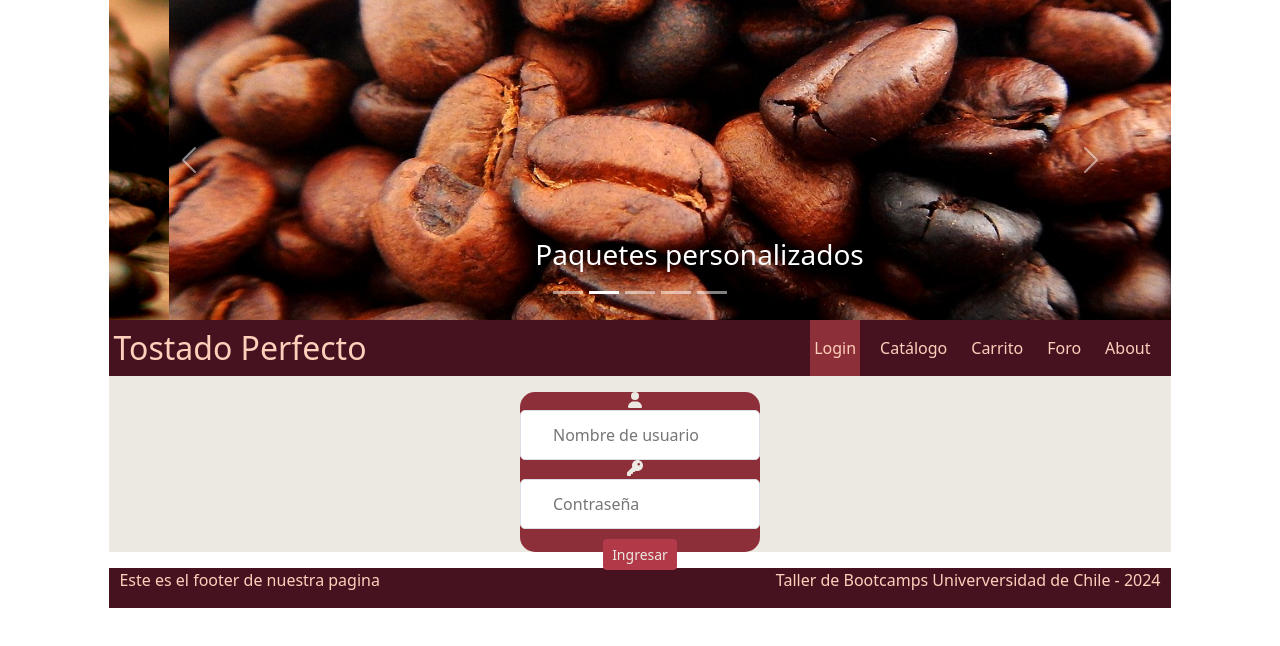
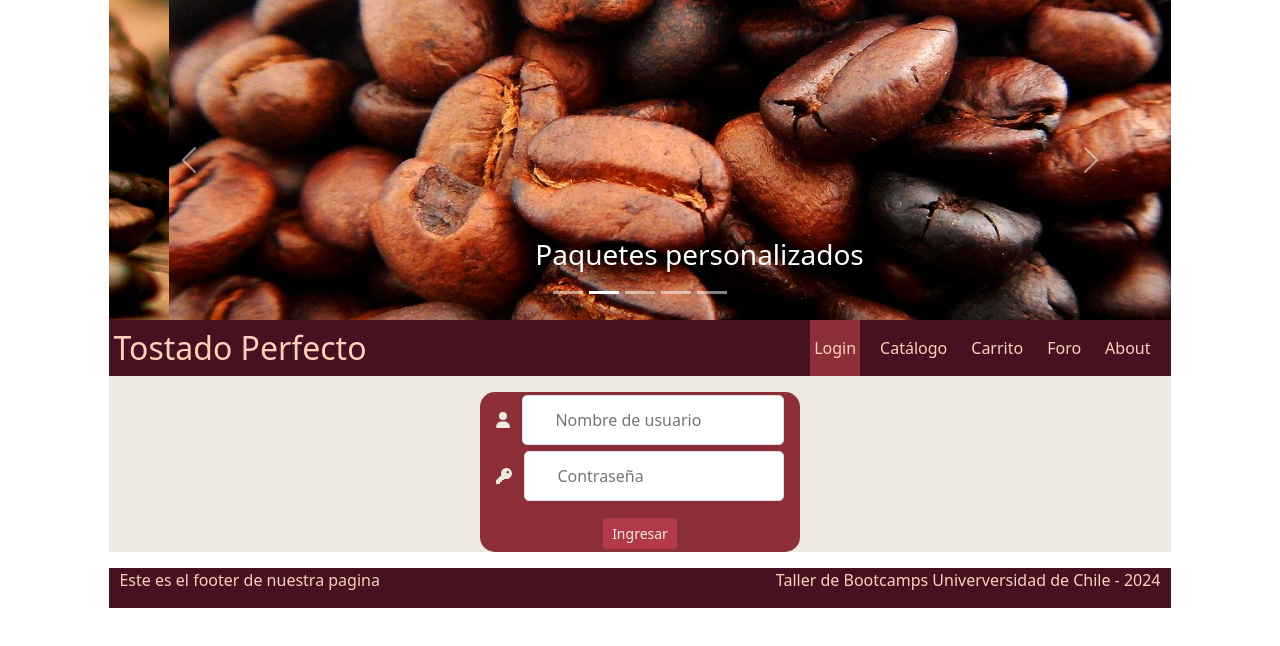
Before and after one commit to bootcamp-uchile-2024/grupo-4-frontend, a React (Vite) app in the folder TostadoPerfecto/: page /login in a window 1280 px wide. Shown: the top 646 px of the page. Built offline with nearby package versions, Linux system fonts and the light colour scheme.

Commit message:
Actualizado: servicios.md, login; Add: interfaz creacion de usuario

```diff
--- a/TostadoPerfecto/src/Paginas/Login.css
+++ b/TostadoPerfecto/src/Paginas/Login.css
@@ -1,6 +1,6 @@
 #loginForm {
     background-color: #8C2F39;
-    width: 15rem;
+    width: 20rem;
     height: 10rem;
     border-radius: 15px;
     display: flex;
@@ -21,8 +21,33 @@
     padding-right: 10px;
 }
 
-.mini-caja {
-    margin: auto;
+.mini-caja-login {
+    display: flex;
+    gap: 0.15rem;
+    align-items: center;
+    text-align: start;
+    width: 90%;
+}
+
+.mini-caja-login input {
+    width: 100%;
+    padding: 0.75rem 2rem;
+    background: #ffff;
+    border: 1px solid #dcdfe5;
+    color: #424b5a
+}
+
+.mini-caja-login select {
+    width: 100%;
+    padding: 0.75rem 2rem;
+    background: #ffff;
+    border: 1px solid #dcdfe5;
+    color: #424b5a
+}
+
+.mini-caja-button {
+    display: flex;
+    justify-content: center;
 }
 
 input {
--- a/TostadoPerfecto/src/Paginas/Login.tsx
+++ b/TostadoPerfecto/src/Paginas/Login.tsx
@@ -8,6 +8,8 @@ import {  useNavigate} from 'react-router-dom';
 
 
 export function Login() {
+
+    const navigate = useNavigate();
 
     const [formData, setFormData] = useState({
         nombre: "",
@@ -21,18 +23,15 @@ export function Login() {
 
     function handleSubmit(event: React.FormEvent) {
         event.preventDefault();
-        console.log("Datos del formulario en JSON:", JSON.stringify(formData, null, 2));
+        console.log("Datos del formulario en JSON:", JSON.stringify(formData));
+        navigate("/admin");
     }
 
-    const navigate = useNavigate();
-    const handleIngresar = () => {
-        navigate("/admin");
-    }
 
     return (
         <div className="contenedor-login">
             <form onSubmit={handleSubmit} id="loginForm">
-                <div className="mini-caja">
+                <div className="mini-caja-login">
                     <FontAwesomeIcon icon={faUser} className="icono" />
                     <input
                         type="text"
@@ -42,7 +41,7 @@ export function Login() {
                         id="usuario"
                         placeholder="Nombre de usuario" />
                 </div>
-                <div className="mini-caja">
+                <div className="mini-caja-login">
                     <FontAwesomeIcon icon={faKey} className="icono" />
                     <input
                         type="password"
@@ -52,8 +51,8 @@ export function Login() {
                         id="password"
                         placeholder="Contraseña" />
                 </div>
-                <div className="mini-caja">
-                    <Button variant="flat" type="submit" size="sm" onClick={handleIngresar}>Ingresar</Button>
+                <div className="mini-caja-button">
+                    <Button variant="flat" type="submit" size="sm">Ingresar</Button>
                 </div>
             </form>
         </div>
--- a/TostadoPerfecto/src/Servicios/interfaces.tsx
+++ b/TostadoPerfecto/src/Servicios/interfaces.tsx
@@ -27,5 +27,19 @@ interface Producto {
     destacado: boolean;
 }
 
+interface Usuario{
+    nombre: string;
+    apellido: string;
+    direccion: string;
+    comuna: string;
+    ciudad: string;
+    region: string;
+    telefono: number;
+    correo: string;
+    contrasenna: string;
+}
+
+
+
 export { Tipo };
-export type { Categorias, Producto };
+export type { Categorias, Producto, Usuario };
```
Also changed, not shown: TostadoPerfecto/src/Servicios/Producto/crear-usuario-interface.tsx (added, +25 -0 lines), 2 other files (tests, documents, lock files or other folders).
